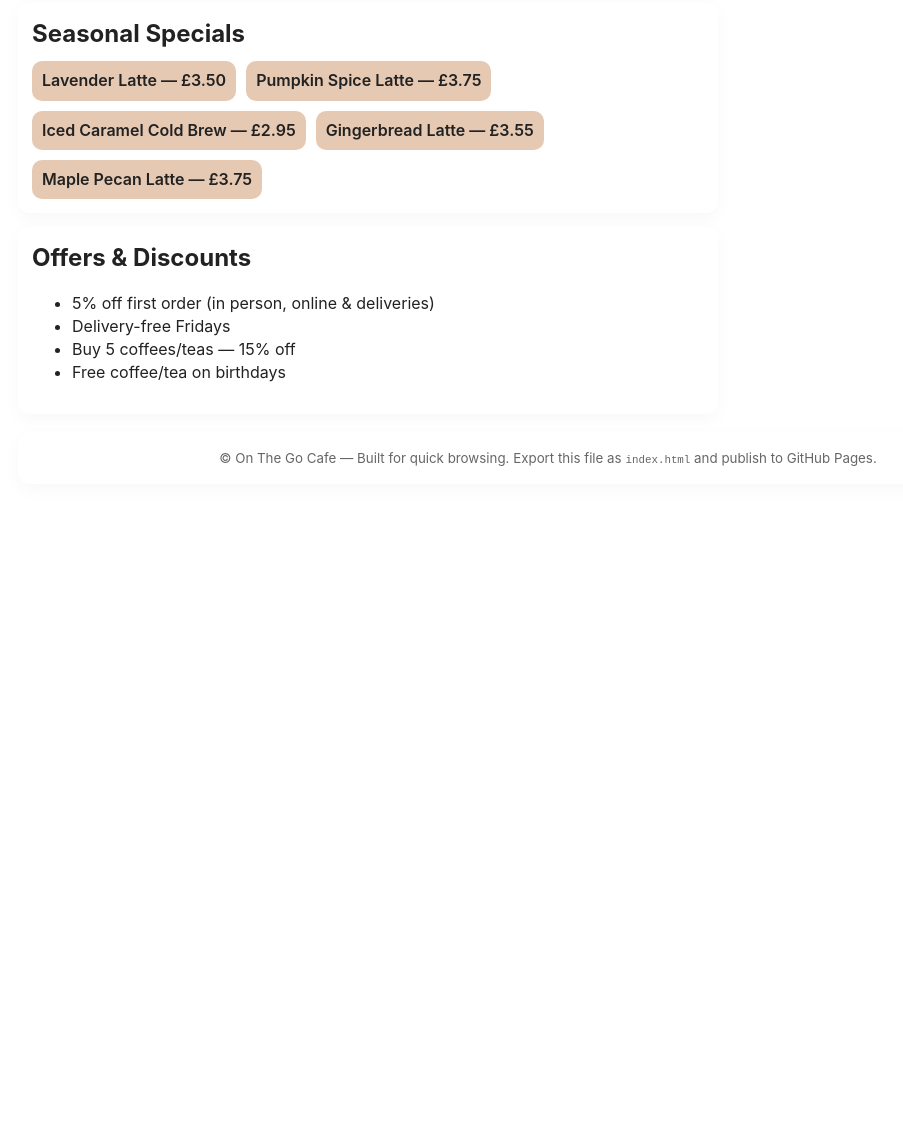
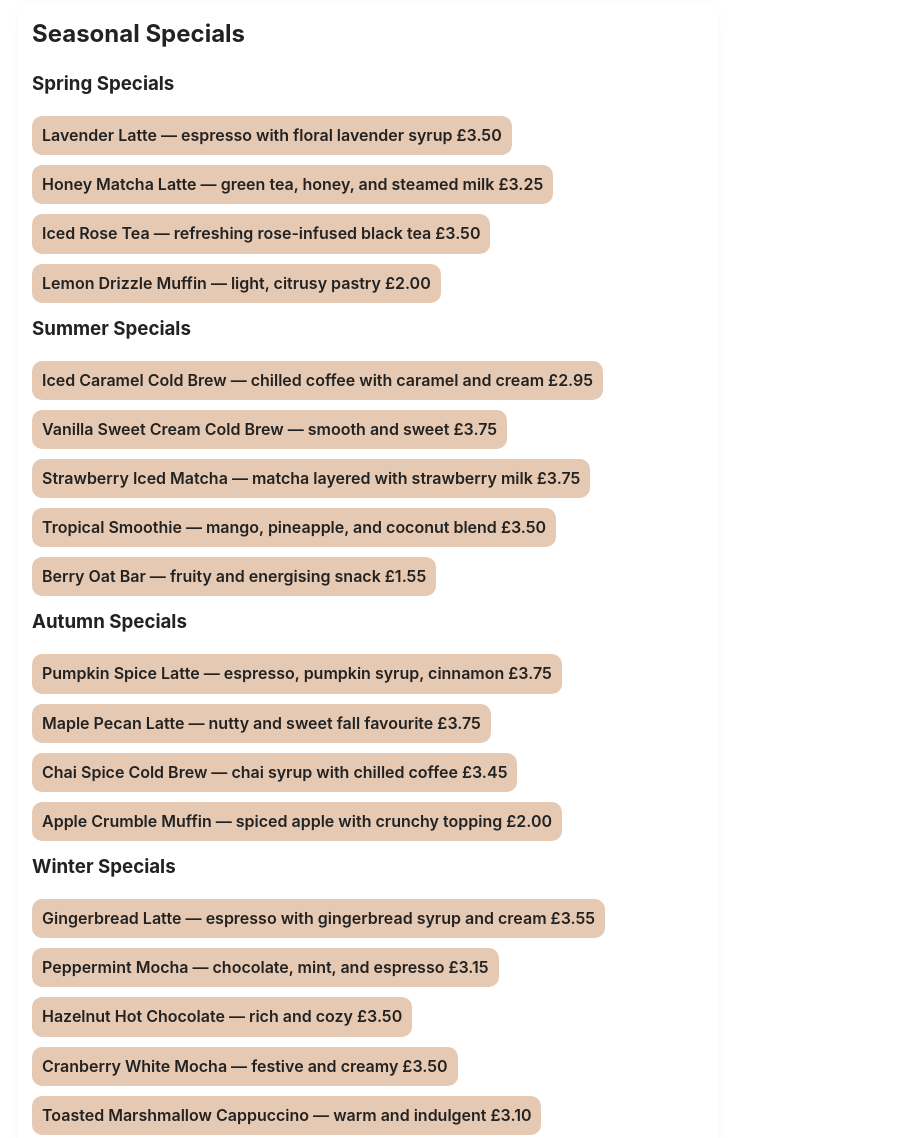
Before and after one commit to Dylanp90/Digital-businessDylanP, a plain HTML site: page index.html in a window 1280 px wide. Shown: the part 1680-2818 px from the top of the page, without its empty margins (92-995 px from the left). Before the commit the page ends 2208 px from the top, so only its background shows below. Drawn offline with Linux system fonts and the light colour scheme.

Commit message:
Update index.html

```diff
--- a/index.html
+++ b/index.html
@@ -119,16 +119,44 @@
           </ul>
         </section>
 
-        <section id="specials" class="card" style="margin-top:14px">
-          <h2>Seasonal Specials</h2>
-          <div class="specials">
-            <div class="special">Lavender Latte — £3.50</div>
-            <div class="special">Pumpkin Spice Latte — £3.75</div>
-            <div class="special">Iced Caramel Cold Brew — £2.95</div>
-            <div class="special">Gingerbread Latte — £3.55</div>
-            <div class="special">Maple Pecan Latte — £3.75</div>
-          </div>
-        </section>
+       <section id="specials" class="card" style="margin-top:14px">
+  <h2>Seasonal Specials</h2>
+
+  <h3>Spring Specials</h3>
+  <div class="specials">
+    <div class="special">Lavender Latte — espresso with floral lavender syrup £3.50</div>
+    <div class="special">Honey Matcha Latte — green tea, honey, and steamed milk £3.25</div>
+    <div class="special">Iced Rose Tea — refreshing rose-infused black tea £3.50</div>
+    <div class="special">Lemon Drizzle Muffin — light, citrusy pastry £2.00</div>
+  </div>
+
+  <h3 style="margin-top:12px">Summer Specials</h3>
+  <div class="specials">
+    <div class="special">Iced Caramel Cold Brew — chilled coffee with caramel and cream £2.95</div>
+    <div class="special">Vanilla Sweet Cream Cold Brew — smooth and sweet £3.75</div>
+    <div class="special">Strawberry Iced Matcha — matcha layered with strawberry milk £3.75</div>
+    <div class="special">Tropical Smoothie — mango, pineapple, and coconut blend £3.50</div>
+    <div class="special">Berry Oat Bar — fruity and energising snack £1.55</div>
+  </div>
+
+  <h3 style="margin-top:12px">Autumn Specials</h3>
+  <div class="specials">
+    <div class="special">Pumpkin Spice Latte — espresso, pumpkin syrup, cinnamon £3.75</div>
+    <div class="special">Maple Pecan Latte — nutty and sweet fall favourite £3.75</div>
+    <div class="special">Chai Spice Cold Brew — chai syrup with chilled coffee £3.45</div>
+    <div class="special">Apple Crumble Muffin — spiced apple with crunchy topping £2.00</div>
+  </div>
+
+  <h3 style="margin-top:12px">Winter Specials</h3>
+  <div class="specials">
+    <div class="special">Gingerbread Latte — espresso with gingerbread syrup and cream £3.55</div>
+    <div class="special">Peppermint Mocha — chocolate, mint, and espresso £3.15</div>
+    <div class="special">Hazelnut Hot Chocolate — rich and cozy £3.50</div>
+    <div class="special">Cranberry White Mocha — festive and creamy £3.50</div>
+    <div class="special">Toasted Marshmallow Cappuccino — warm and indulgent £3.10</div>
+  </div>
+</section>
+
 
         <section id="offers" class="card" style="margin-top:14px">
           <h2>Offers & Discounts</h2>
@@ -161,7 +189,7 @@
         <div class="card" style="margin-top:12px">
           <h3>Contact</h3>
           <p class="tag">Phone: +44 1632 960000</p>
-          <p class="tag">Email: hello@onthegocafe.example</p>
+          <p class="tag">Email: Onthegocafe@gmail.com</p>
         </div>
       </aside>
     </div>
```
